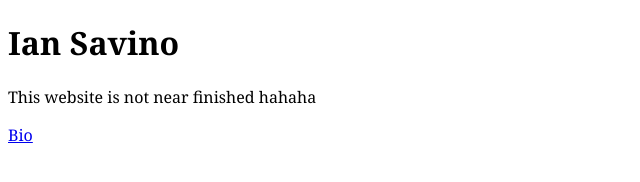
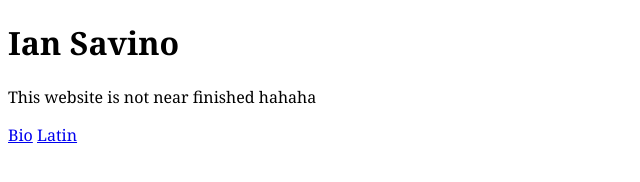
Before and after one commit to Isoleucine1202/mysite1, a plain HTML site: page index.html in a window 1280 px wide. Shown: the full height of the page, 0-640 px from the left. Drawn offline with Linux system fonts and the light colour scheme.

Commit message:
Update index.html

```diff
--- a/index.html
+++ b/index.html
@@ -18,5 +18,6 @@
         <p>This website is not near finished hahaha</p>
         </section>
         <a href="bio.html">Bio</a>
+        <a href="latin.html">Latin</a>
     </body>
 </html>
```
